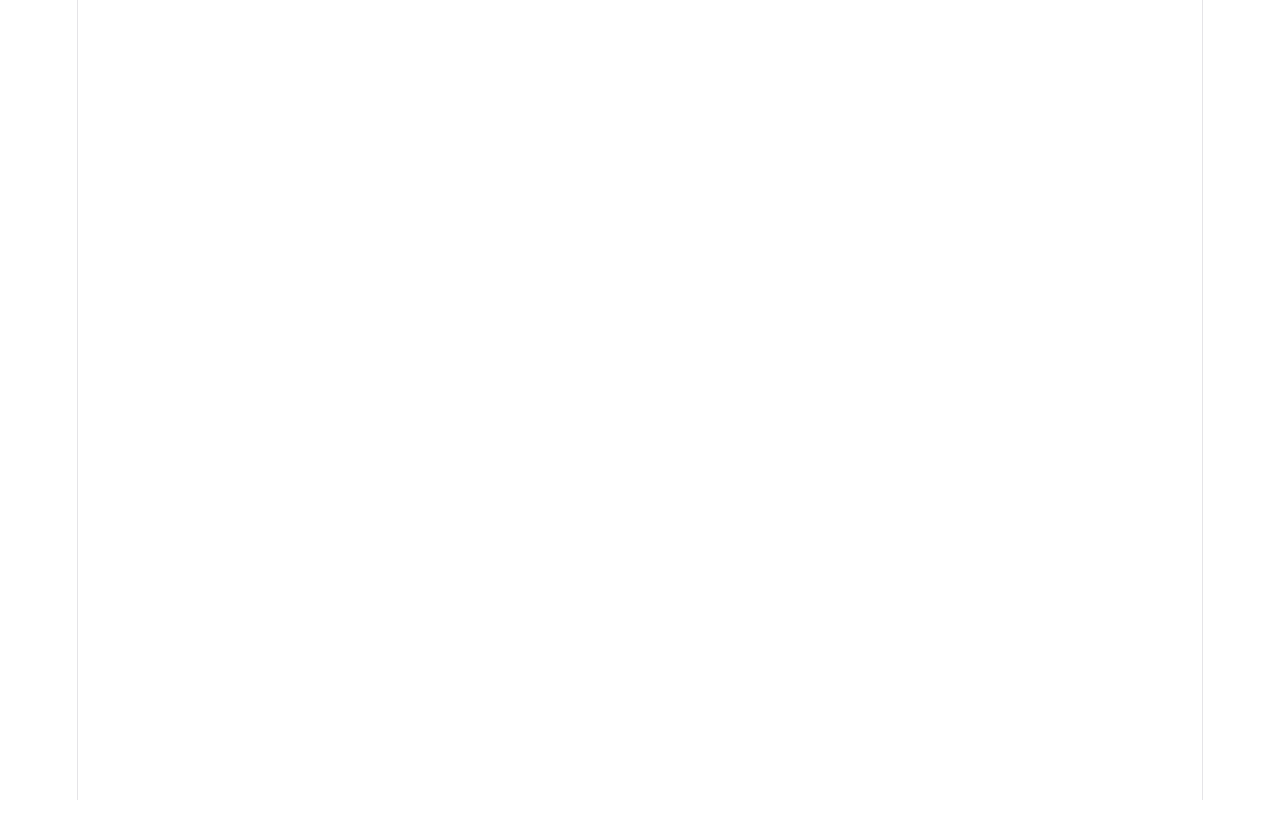
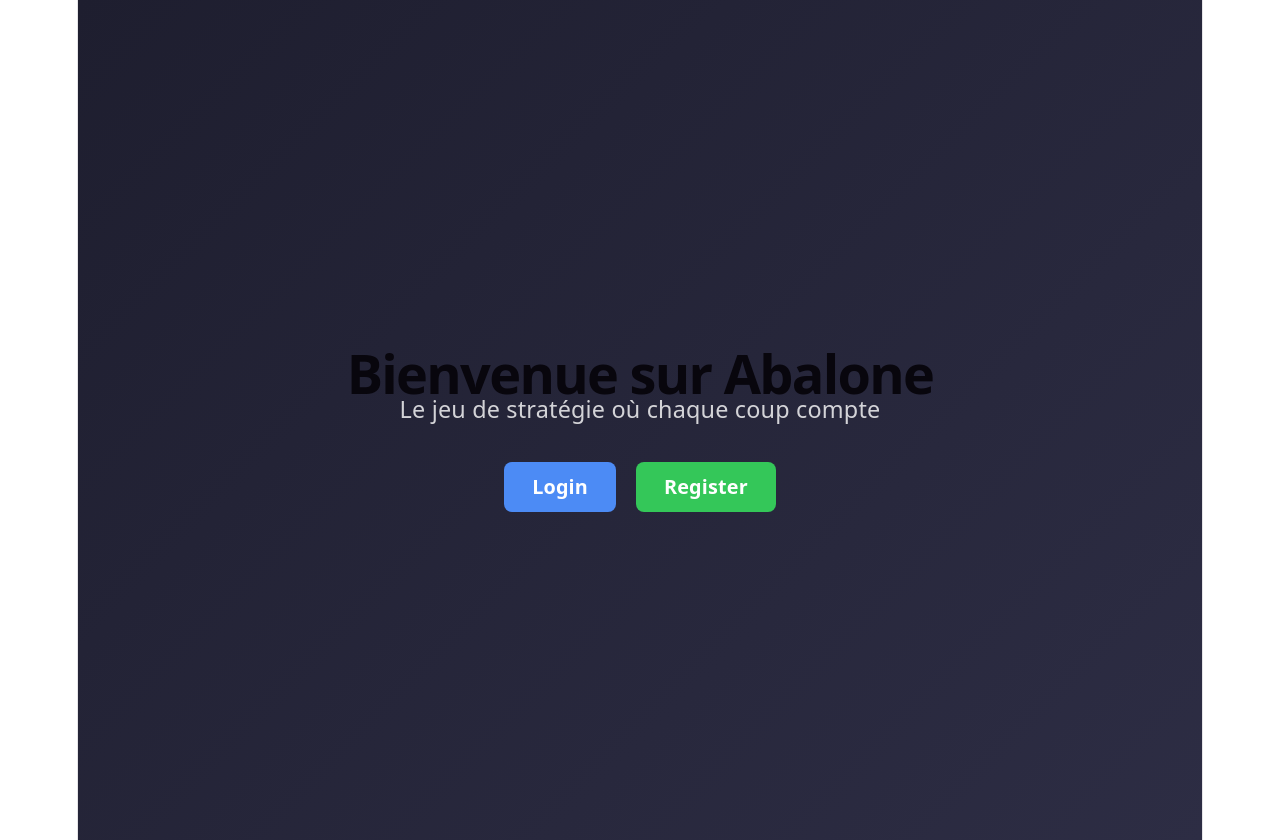
Before and after one commit to Estherfabre01/Abalone-web, a React (Vite) app in the folder Projet_web/Front_React/my-app/: page /welcome in a window 1280 px wide. Before the commit this address had no page. Before the commit the page ends 800 px from the top, so only its background shows below. Built offline with nearby package versions, Linux system fonts and the light colour scheme.

Commit message:
welcom page

```diff
--- a/Projet_web/Front_React/my-app/src/App.jsx
+++ b/Projet_web/Front_React/my-app/src/App.jsx
@@ -6,13 +6,14 @@ import Login from "./pages/Login";
 import Register from "./pages/Register";
 import Home from "./pages/Home";
 import Header from "./pages/Header";
+import Welcome from "./pages/Welcome";
 
 export default function App() {
   return (
     <AuthProvider>
       <BrowserRouter>
         <Routes>
-
+          <Route path="/welcome" element={<Welcome />} />
           <Route path="/login" element={<Login />} />
           <Route path="/register" element={<Register />} />
 
--- /dev/null
+++ b/Projet_web/Front_React/my-app/src/pages/Welcome.jsx
@@ -0,0 +1,61 @@
+import { Link } from "react-router-dom";
+
+export default function Welcome() {
+  return (
+    <div style={styles.container}>
+      <h1 style={styles.title}>Bienvenue sur Abalone</h1>
+      <p style={styles.subtitle}>Le jeu de stratégie où chaque coup compte</p>
+
+      <div style={styles.buttons}>
+        <Link to="/login" style={styles.loginBtn}>Login</Link>
+        <Link to="/register" style={styles.registerBtn}>Register</Link>
+      </div>
+    </div>
+  );
+}
+
+const styles = {
+  container: {
+    height: "100vh",
+    display: "flex",
+    flexDirection: "column",
+    justifyContent: "center",
+    alignItems: "center",
+    background: "linear-gradient(135deg, #1e1e2f, #2d2d44)",
+    color: "white",
+    textAlign: "center",
+    padding: "20px"
+  },
+  title: {
+    fontSize: "3rem",
+    marginBottom: "10px",
+    fontWeight: "bold",
+  },
+  subtitle: {
+    fontSize: "1.3rem",
+    marginBottom: "40px",
+    opacity: 0.8,
+  },
+  buttons: {
+    display: "flex",
+    gap: "20px",
+  },
+  loginBtn: {
+    padding: "12px 28px",
+    background: "#4c8bf5",
+    color: "white",
+    borderRadius: "8px",
+    textDecoration: "none",
+    fontSize: "1.1rem",
+    fontWeight: "bold",
+  },
+  registerBtn: {
+    padding: "12px 28px",
+    background: "#34c759",
+    color: "white",
+    borderRadius: "8px",
+    textDecoration: "none",
+    fontSize: "1.1rem",
+    fontWeight: "bold",
+  }
+};
```
Also changed, not shown: 1 other file (tests, documents, lock files or other folders).
